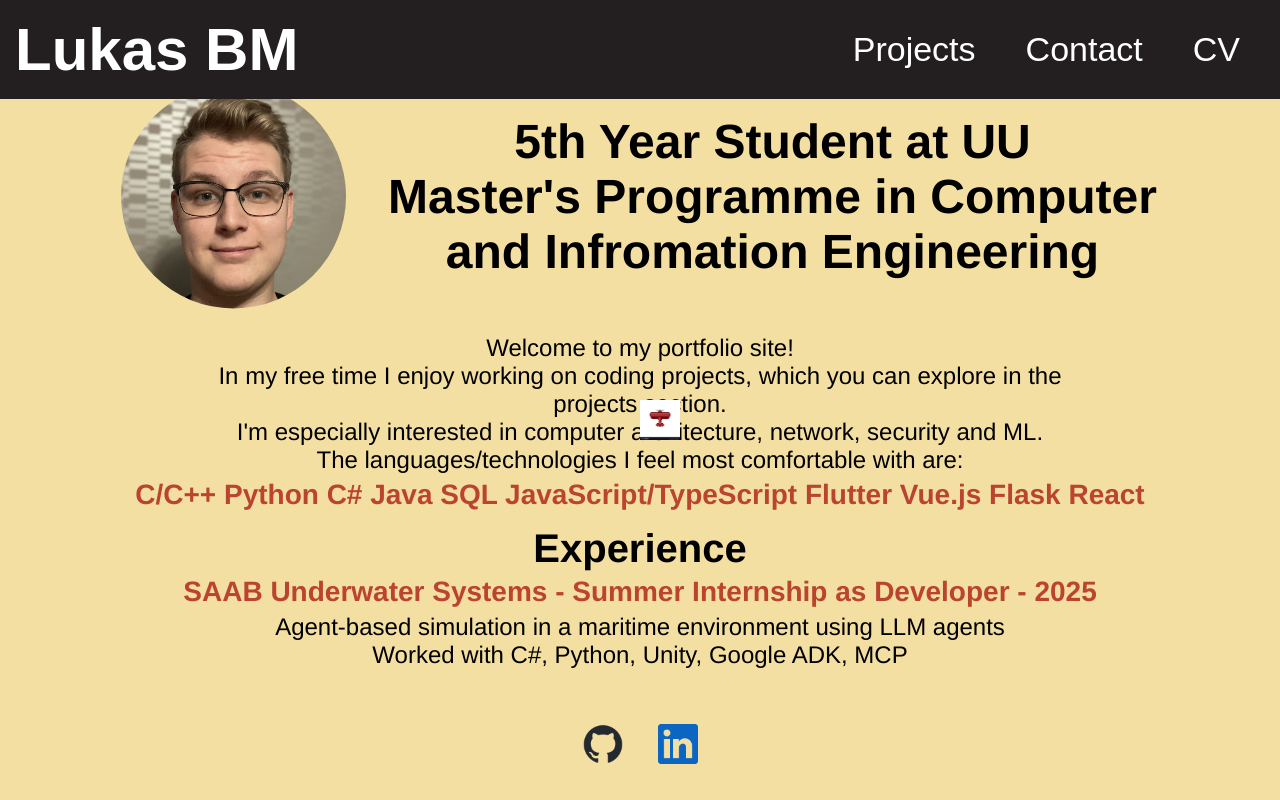
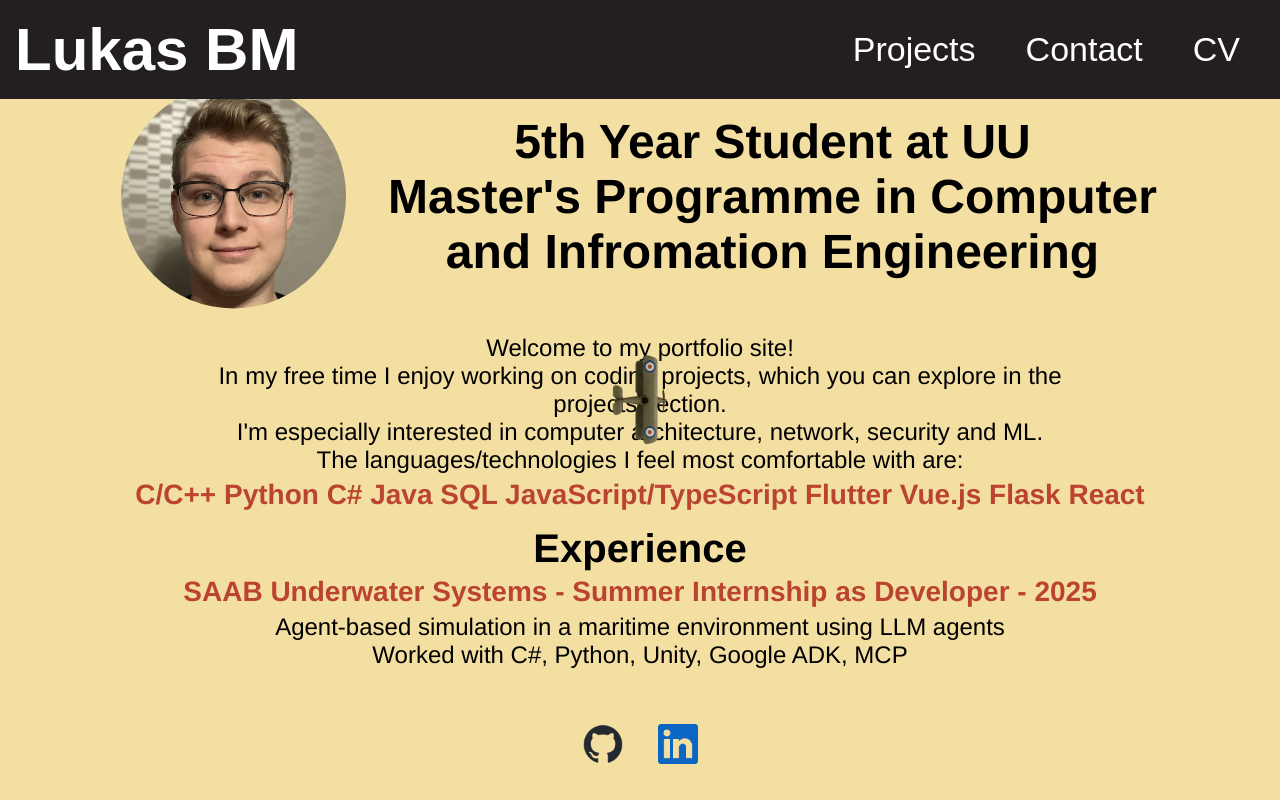
Before and after one commit to Lukasbygmal/Portfolio, a Vue app: page / in a window 1280 px wide. Shown: the top 800 px of the page. Built offline with nearby package versions, Linux system fonts and the light colour scheme.

Commit message:
add improved plane handler and image

```diff
--- a/src/components/AirplaneHandler.vue
+++ b/src/components/AirplaneHandler.vue
@@ -1,6 +1,8 @@
 <template>
     <div ref="plane" class="airplane" :style="{
         transform: `translate(${x}px, ${y}px) rotate(${rotation}deg)`,
+        left: '-45px',
+        top: '-45px'
     }">
         <img src="@/assets/plane.png" alt="airplane" />
     </div>
@@ -40,21 +42,23 @@ export default {
             this.targetY = e.clientY;
         },
         animate() {
-            const lerp = 0.1;
-
+            const lerp = 0.12;
 
             this.x += (this.targetX - this.x) * lerp;
             this.y += (this.targetY - this.y) * lerp;
 
             const dx = this.targetX - this.x;
             const dy = this.targetY - this.y;
-            const targetRotation = Math.atan2(dy, dx) * (180 / Math.PI);
+            const targetRotation = Math.atan2(dy, dx) * (180 / Math.PI) + 90;
 
             let rotationDiff = targetRotation - this.rotation;
             if (rotationDiff > 180) rotationDiff -= 360;
             if (rotationDiff < -180) rotationDiff += 360;
 
             this.rotation += rotationDiff * lerp;
+
+            while (this.rotation > 180) this.rotation -= 360;
+            while (this.rotation < -180) this.rotation += 360;
 
             this.animationId = requestAnimationFrame(this.animate);
         }
@@ -67,12 +71,12 @@ export default {
     position: fixed;
     pointer-events: none;
     z-index: 999;
-    transform-origin: center;
+    transform-origin: center center;
 }
 
 .airplane img {
-    width: 40px;
-    height: 40px;
+    width: 90px;
+    height: auto;
     display: block;
 }
 </style>
```
Also changed, not shown: src/assets/plane.png.
